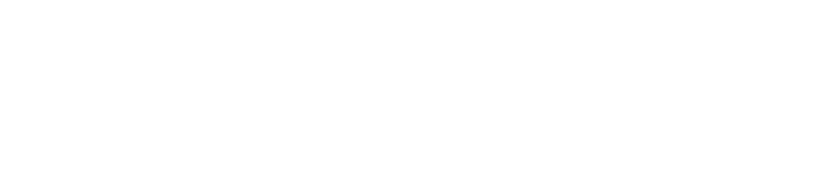
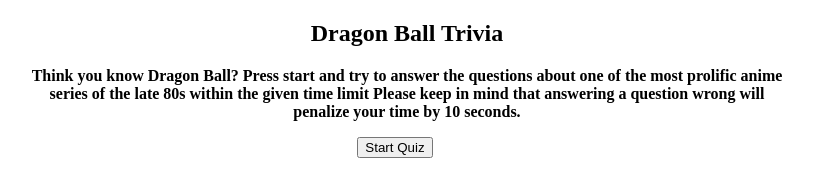
Before and after one commit to xWhoKnowz/Pop-Quiz, a plain HTML site: page index.html in a window 1280 px wide. Shown: the whole page, without its empty margins (233-1046 px from the left). Drawn offline with Linux system fonts and the light colour scheme.

Commit message:
Added basic html for start page, classes for hide show logic, and created elements for the first question via JS

```diff
--- a/assets/script.js
+++ b/assets/script.js
@@ -1,33 +1,66 @@
 var quiz = [
-    questionOne = {
+    {
         question: "In Dragon Ball, which of the Dragon Balls did Grandpa Gohan leave to Goku as a momento?",
         choices: ["Two Star Ball", "Four Star Ball", "Five Star Ball", "Seven Star Ball"],
         correctAnswer: "Four Star Ball"
 
     },
 
-    questionTwo = {
+    {
         question: "In Dragon Ball, what iconic move does Goku learn after bringing Master Roshi to Fire Mountain?",
         choices: ["Afterimage Technique", "Solar Flare", "Kamehameha Wave", "Thunder Shock Surprise"],
         correctAnswer: "Kamehameha Wave"
     },
 
-    questionThree = {
+    {
         question: "In Dragon Ball, who does Son Goku train alongside under the tutelage of Master Roshi?",
         choices: ["Yamcha", "Krillin", "Tien Shienhan", "Chiaotzu"],
         correctAnswer: "Krillin"
     },
 
-    questionFour = {
+    {
         question: "In Dragon Ball, which member of the notorious Red Ribbon Army does Goku befriend?",
         choices: ["Geneneral Blue", "Colonel Silver", "General White", "Eighter the Android"],
         correctAnswer: "Eighter the Android"
     },
 
-    questionFive = {
+    {
         question: "In Dragon Ball, what move is used by Master Mutaito to defeat Demon King Piccolo",
         choices: ["Kamehameha Wave", "Dodon Ray", "Evil Containment Wave", "Wolf Fang Fist"],
         correctAnswer: "Evil Containment Wave"
 
     }
 ]
+var indexArray = 0
+
+
+console.log(quiz[indexArray]);
+// Here I need to clear the intial html once the user clicks the start quiz button
+// I then need to create and append the questionOne object's data to the viewport
+// the question will need to be in a p tag
+// the choices will need to be an ul of buttons
+
+
+document.getElementById("start-quiz").addEventListener("click", function(){
+
+    console.log("Hello");
+})
+
+function questions (){
+    var h1El = document.createElement("h1")
+    h1El.textContent = quiz[indexArray].question
+    document.getElementById("questions").appendChild(h1El)
+
+    for (let i = 0; i < quiz[indexArray].choices.length; i++) {
+
+        var buttonEl = document.createElement("button")
+        buttonEl.textContent = quiz[indexArray].choices[i]
+        document.getElementById("questions").appendChild(buttonEl);
+
+    }
+    console.log(quiz[indexArray]);
+}
+
+questions()
+indexArray++
+// I then need to repeat this process for the remaining 4 objects in the quiz array until the user can navigate through all 5 questions and reach the score keeper page
--- /dev/null
+++ b/assets/style.css
@@ -0,0 +1,23 @@
+p {
+    margin-left: 20%;
+    margin-right: 20%;
+}
+
+#db-quiz {
+    font-weight: bolder;
+    text-align: center;
+    justify-content: center;
+}
+
+#start-quiz {
+    position: absolute;
+    right: 48%;
+}
+
+.show {
+display: block;
+}
+
+.hidden {
+display: none;
+}
--- a/index.html
+++ b/index.html
@@ -1,11 +1,28 @@
 <!DOCTYPE html>
 <html lang="en">
+
 <head>
     <meta charset="UTF-8">
     <meta name="viewport" content="width=device-width, initial-scale=1.0">
     <title>Document</title>
+    <link rel="stylesheet" href="./assets/style.css">
 </head>
+
 <body>
+    <section id="db-quiz">
+        <h1>Dragon Ball Trivia</h1>
+
+        <p>Think you know Dragon Ball? Press start and try to answer the questions about one of the
+            most
+            prolific anime series of the late 80s within the given time limit Please keep in mind that answering a
+            question
+            wrong will penalize your time by 10 seconds.</p>
+
+        <button id="start-quiz">Start Quiz</button>
+    </section>
+<section id="questions" class="hidden"></section>
+
     <script src="./assets/script.js"></script>
 </body>
+
 </html>
```
